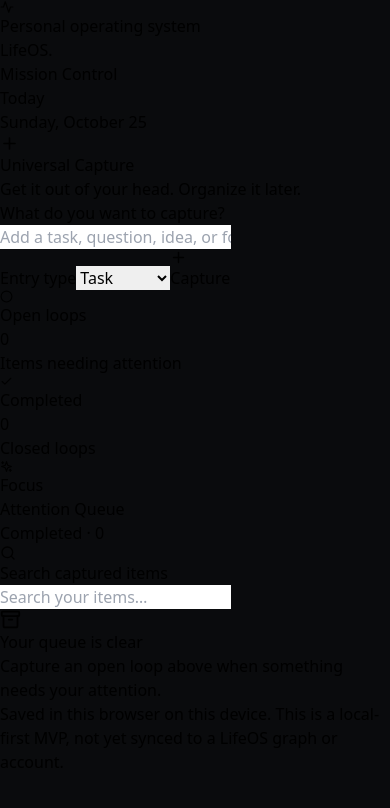
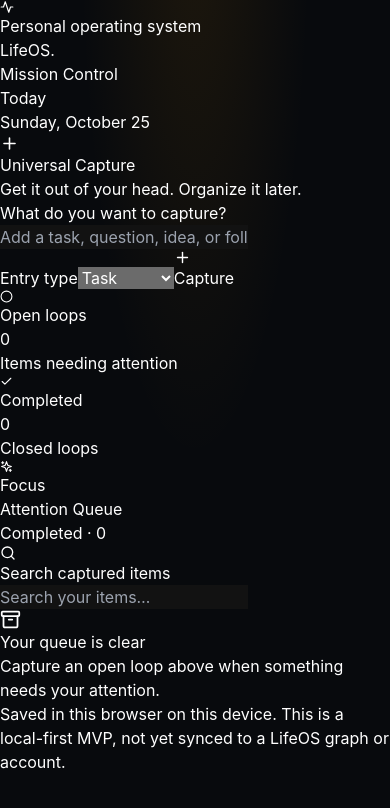
Before and after one commit to 5cxxpb2yrr-ui/lifeos-gemini, a React (Vite) app in the folder apps/web/: page / in a window 390 px wide. Shown: the top 808 px of the page. Built offline with nearby package versions, Linux system fonts and the light colour scheme.

Commit message:
Refine dark mobile-first LifeOS foundation

```diff
--- a/apps/web/src/index.css
+++ b/apps/web/src/index.css
@@ -2,8 +2,33 @@
 @tailwind components;
 @tailwind utilities;
 
+:root {
+  color-scheme: dark;
+  background: #080a0d;
+  font-family: -apple-system, BlinkMacSystemFont, "Segoe UI", sans-serif;
+  font-synthesis: none;
+  text-rendering: optimizeLegibility;
+  -webkit-tap-highlight-color: transparent;
+}
+
+html {
+  min-height: 100%;
+  background: #080a0d;
+}
+
 body {
+  min-width: 320px;
+  min-height: 100vh;
   margin: 0;
-  background: #0A0B0D;
-  font-family: system-ui, -apple-system, 'Segoe UI', Roboto, sans-serif;
+  background:
+    radial-gradient(ellipse at 50% -12%, rgba(245, 158, 11, 0.09), transparent 42%),
+    #080a0d;
 }
+
+button, input, select {
+  font: inherit;
+}
+
+button, select {
+  touch-action: manipulation;
+}
```
